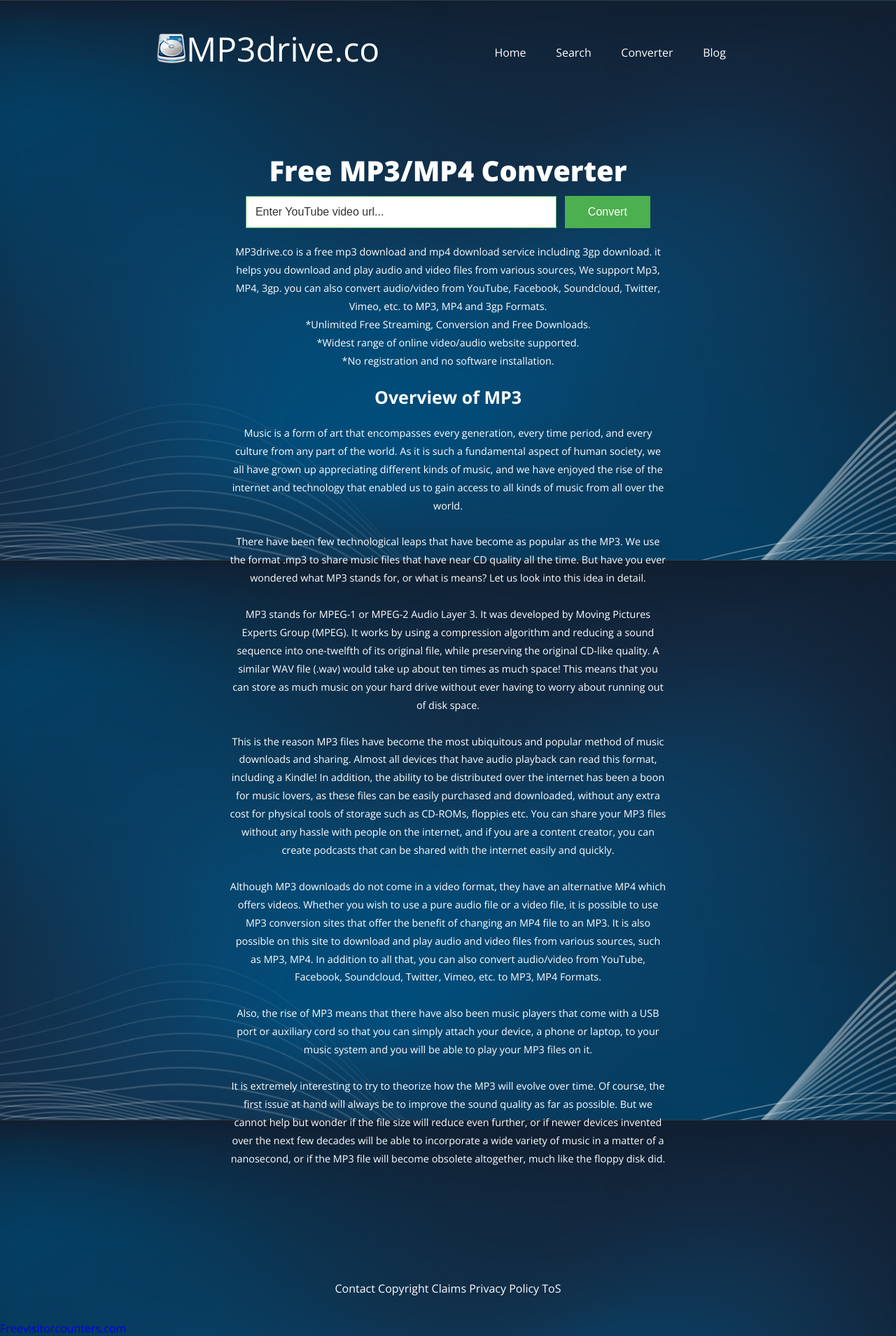
After one commit to CITGuru/mp3drive.co, a Django app: page /converter in a window 1280 px wide. The commit adds this page. Shown: the whole page at 70% size. Run offline with Django 3.2, Linux system fonts and the light colour scheme; some libraries are stand-ins or nearby versions.

Commit message:
Added Converter

```diff
--- a/app/views.py
+++ b/app/views.py
@@ -6,6 +6,9 @@
 
 def home(request):
     return render(request, "index.html")
+
+def converter(request):
+    return render(request, "converter.html")
 
 def download(request):
     video_id = request.GET["id"]
@@ -50,6 +53,18 @@
     }
     return render(request, "search.html", context)
 
+def convert(request):
+    query = request.GET.get("q", None)
+    if query is None:
+        query = ""
+    text = " ".join(query.split("+"))
+    context = {
+        "query": query,
+        "text": text,
+        "download_key": "MjcxMTg1NjMz"
+    }
+    return render(request, "search.html", context)
+
 def search_youtube(request):
     if request.method == "GET":
         query = request.GET["q"]
--- a/mp3drive/static/css/style.css
+++ b/mp3drive/static/css/style.css
@@ -329,7 +329,8 @@
     padding: 15px;
 }
 
-.agile-search h1 {
+h1.overview {
     font-size: 25px;
     font-weight: bold;
+    color: white;
 }
--- a/mp3drive/urls.py
+++ b/mp3drive/urls.py
@@ -19,7 +19,9 @@
 urlpatterns = [
     path('admin/', admin.site.urls),
     path('', views.home),
+    path('converter', views.converter),
     path('search', views.search),
+    path('convert', views.convert),
     path('download', views.download),
     path('play', views.play),
     path('app/search', views.search_youtube)
--- /dev/null
+++ b/templates/converter.html
@@ -0,0 +1,68 @@
+
+<!DOCTYPE html>
+<html>
+<head>
+<title>MP3Drive - Free MP3 Downloads, Free MP4 Downloads, MP3/MP4 Converter</title>
+<meta name="viewport" content="width=device-width, initial-scale=1">
+<meta http-equiv="Content-Type" content="text/html; charset=utf-8" />
+<meta name="keywords" content="mp3, free mp3 download, mp3 free download, mp4 download, free mp3, free mp4" />
+<script type="application/x-javascript"> addEventListener("load", function() { setTimeout(hideURLbar, 0); }, false); function hideURLbar(){ window.scrollTo(0,1); }
+</script>
+<!-- Custom Theme files -->
+<link href="/static/css/style.css" rel="stylesheet" type="text/css" media="all" />
+<!-- //Custom Theme files -->
+<!-- web font -->
+<link href='//fonts.googleapis.com/css?family=Open+Sans:400,300,600,700,800' rel='stylesheet' type='text/css'><!--web font-->
+<!-- //web font -->
+<link rel="shortcut icon" type="image/x-icon" href="/static/images/favicon.ico" />
+</head>
+<body>
+	<!-- main -->
+	<div class="agileits-main">
+		<div class="agileinfo-row">
+			{% include "./header.html" %}
+			<div class="w3layouts-maintext">
+	<h2 style="color:#FFF; font-size:40px;">Free MP3/MP4 Converter</h2>
+
+				<div class="agile-search">
+					<form action="/convert" method="GET">
+						<input type="text" name="q" placeholder="Enter YouTube video url..." id="search" required>
+						<input type="submit" value="Convert">
+					</form>
+                    <p class="w3lstext">
+							<strong>MP3drive.co</strong> is a free mp3 download and mp4 download service including 3gp download. it helps you download and play audio and video files from various sources, We support Mp3, MP4, 3gp. you can also convert audio/video from YouTube, Facebook, Soundcloud, Twitter, Vimeo, etc. to MP3, MP4 and 3gp Formats.<br>
+							*Unlimited Free Streaming, Conversion and Free Downloads. <br>
+							*Widest range of online video/audio website supported.<br>
+							*No registration and no software installation.<br>
+					</p>
+					<h1 class="overview">Overview of MP3</h1>
+
+					<p class="w3lstext">
+					Music is a form of art that encompasses every generation, every time period, and every culture from any part of the world. As it is such a fundamental aspect of human society, we all have grown up appreciating different kinds of music, and we have enjoyed the rise of the internet and technology that enabled us to gain access to all kinds of music from all over the world.
+					<br><br>
+					There have been few technological leaps that have become as popular as the MP3. We use the format .mp3 to share music files that have near CD quality all the time. But have you ever wondered what MP3 stands for, or what is means? Let us look into this idea in detail.
+					<br><br>
+					MP3 stands for MPEG-1 or MPEG-2 Audio Layer 3. It was developed by Moving Pictures Experts Group (MPEG). It works by using a compression algorithm and reducing a sound sequence into one-twelfth of its original file, while preserving the original CD-like quality. A similar WAV file (.wav) would take up about ten times as much space! This means that you can store as much music on your hard drive without ever having to worry about running out of disk space.
+					<br><br>
+					This is the reason MP3 files have become the most ubiquitous and popular method of music downloads and sharing. Almost all devices that have audio playback can read this format, including a Kindle! In addition, the ability to be distributed over the internet has been a boon for music lovers, as these files can be easily purchased and downloaded, without any extra cost for physical tools of storage such as CD-ROMs, floppies etc. You can share your MP3 files without any hassle with people on the internet, and if you are a content creator, you can create podcasts that can be shared with the internet easily and quickly.
+					<br><br>
+					Although MP3 downloads do not come in a video format, they have an alternative MP4 which offers videos. Whether you wish to use a pure audio file or a video file, it is possible to use MP3 conversion sites that offer the benefit of changing an MP4 file to an MP3. It is also possible on this site to download and play audio and video files from various sources, such as MP3, MP4. In addition to all that, you can also convert audio/video from YouTube, Facebook, Soundcloud, Twitter, Vimeo, etc. to MP3, MP4 Formats.
+					<br><br>
+					Also, the rise of MP3 means that there have also been music players that come with a USB port or auxiliary cord so that you can simply attach your device, a phone or laptop, to your music system and you will be able to play your MP3 files on it.
+					<br><br>
+					It is extremely interesting to try to theorize how the MP3 will evolve over time. Of course, the first issue at hand will always be to improve the sound quality as far as possible. But we cannot help but wonder if the file size will reduce even further, or if newer devices invented over the next few decades will be able to incorporate a wide variety of music in a matter of a nanosecond, or if the MP3 file will become obsolete altogether, much like the floppy disk did.
+
+					</p>
+				</div>
+			</div>
+		</div>
+	</div>
+	<!-- //main -->
+	<div class="copyright w3-agile">
+		<br><p>Contact Copyright Claims  Privacy Policy ToS</p>
+	</div>
+	<!-- //copyright -->
+<a href='http://www.freevisitorcounters.com'>Freevisitorcounters.com</a> <script type='text/javascript' src='https://www.freevisitorcounters.com/auth.php?id=84746825e018de0f82dbcfb4ef41d25f21a12855'></script>
+<script type="text/javascript" src="https://www.freevisitorcounters.com/en/home/counter/479226/t/1"></script>
+</body>
+</html>
--- a/templates/download.html
+++ b/templates/download.html
@@ -60,7 +60,7 @@
 								*Widest range of online video/audio website supported.<br>
 								*No registration and no software installation.<br>
 						</p>
-						<h1 style="color: white">Overview of MP3</h1>
+						<h1 class="overview">Overview of MP3</h1>
 
 						<p class="w3lstext">
 						Music is a form of art that encompasses every generation, every time period, and every culture from any part of the world. As it is such a fundamental aspect of human society, we all have grown up appreciating different kinds of music, and we have enjoyed the rise of the internet and technology that enabled us to gain access to all kinds of music from all over the world.
--- a/templates/header.html
+++ b/templates/header.html
@@ -6,7 +6,7 @@
         <ul>
             <li><a href="/" class="active">Home</a></li>
             <li><a href="/search" class="active">Search</a></li>
-            <li><a href="#">Converter</a></li>
+            <li><a href="/converter">Converter</a></li>
             <li><a href="#">Blog</a></li>
         </ul>
     </div>
--- a/templates/index.html
+++ b/templates/index.html
@@ -35,7 +35,7 @@
 							*Widest range of online video/audio website supported.<br>
 							*No registration and no software installation.<br>
 					</p>
-					<h1 style="color: white">Overview of MP3</h1>
+					<h1 class="overview">Overview of MP3</h1>
 
 					<p class="w3lstext">
 					Music is a form of art that encompasses every generation, every time period, and every culture from any part of the world. As it is such a fundamental aspect of human society, we all have grown up appreciating different kinds of music, and we have enjoyed the rise of the internet and technology that enabled us to gain access to all kinds of music from all over the world.
--- a/templates/play.html
+++ b/templates/play.html
@@ -41,7 +41,7 @@
 							*Widest range of online video/audio website supported.<br>
 							*No registration and no software installation.<br>
 					</p>
-					<h1 style="color: white">Overview of MP3</h1>
+					<h1 class="overview">Overview of MP3</h1>
 
 					<p class="w3lstext">
 					Music is a form of art that encompasses every generation, every time period, and every culture from any part of the world. As it is such a fundamental aspect of human society, we all have grown up appreciating different kinds of music, and we have enjoyed the rise of the internet and technology that enabled us to gain access to all kinds of music from all over the world.
--- a/templates/search.html
+++ b/templates/search.html
@@ -130,7 +130,7 @@
 		*Widest range of online video/audio website supported.<br>
 		*No registration and no software installation.<br>
 </p>
-<h1 style="color: white">Overview of MP3</h1>
+<h1 class="overview">Overview of MP3</h1>
 
 <p class="w3lstext">
 Music is a form of art that encompasses every generation, every time period, and every culture from any part of the world. As it is such a fundamental aspect of human society, we all have grown up appreciating different kinds of music, and we have enjoyed the rise of the internet and technology that enabled us to gain access to all kinds of music from all over the world.
```
Also changed, not shown: templates/convert.html (added, +95 -0 lines).
